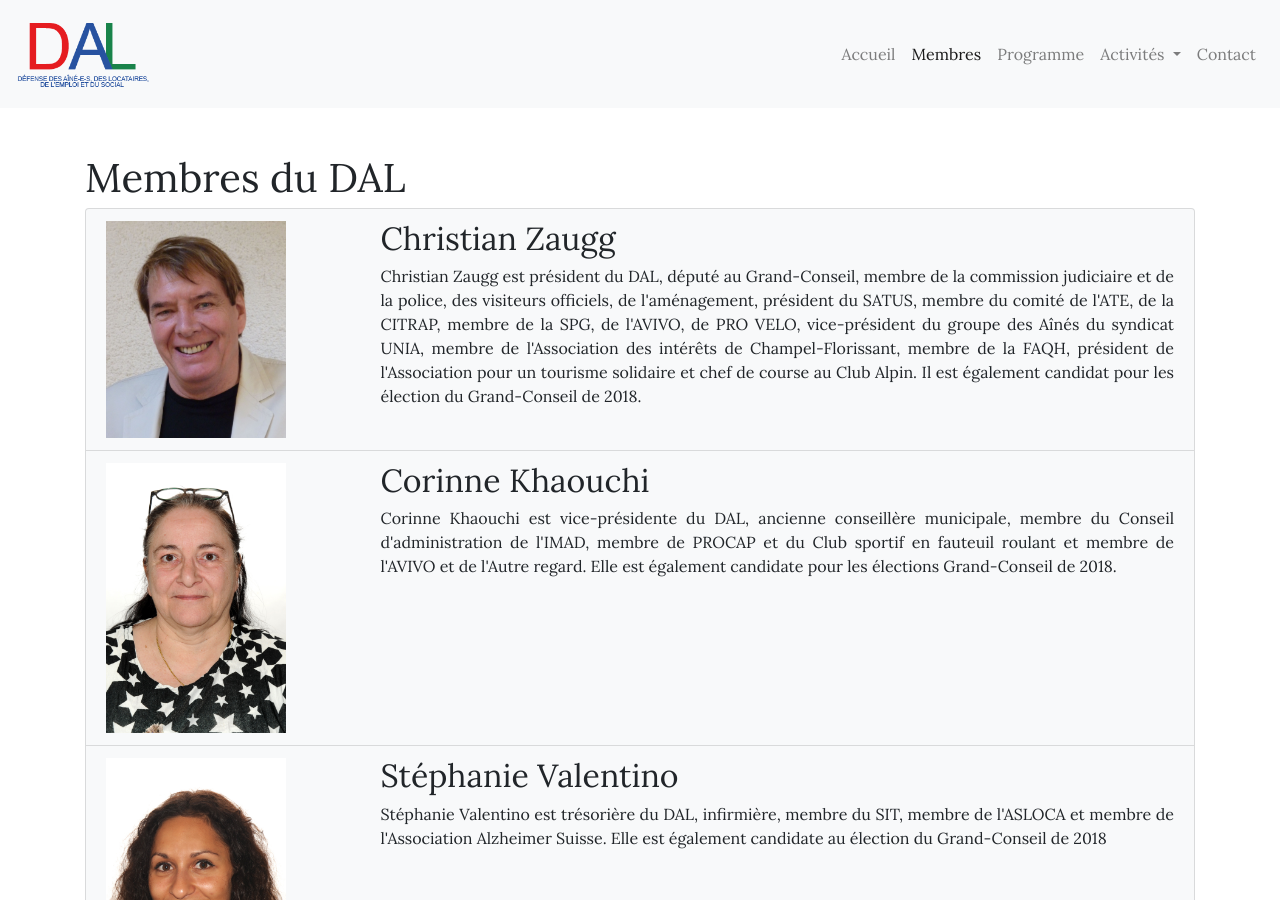
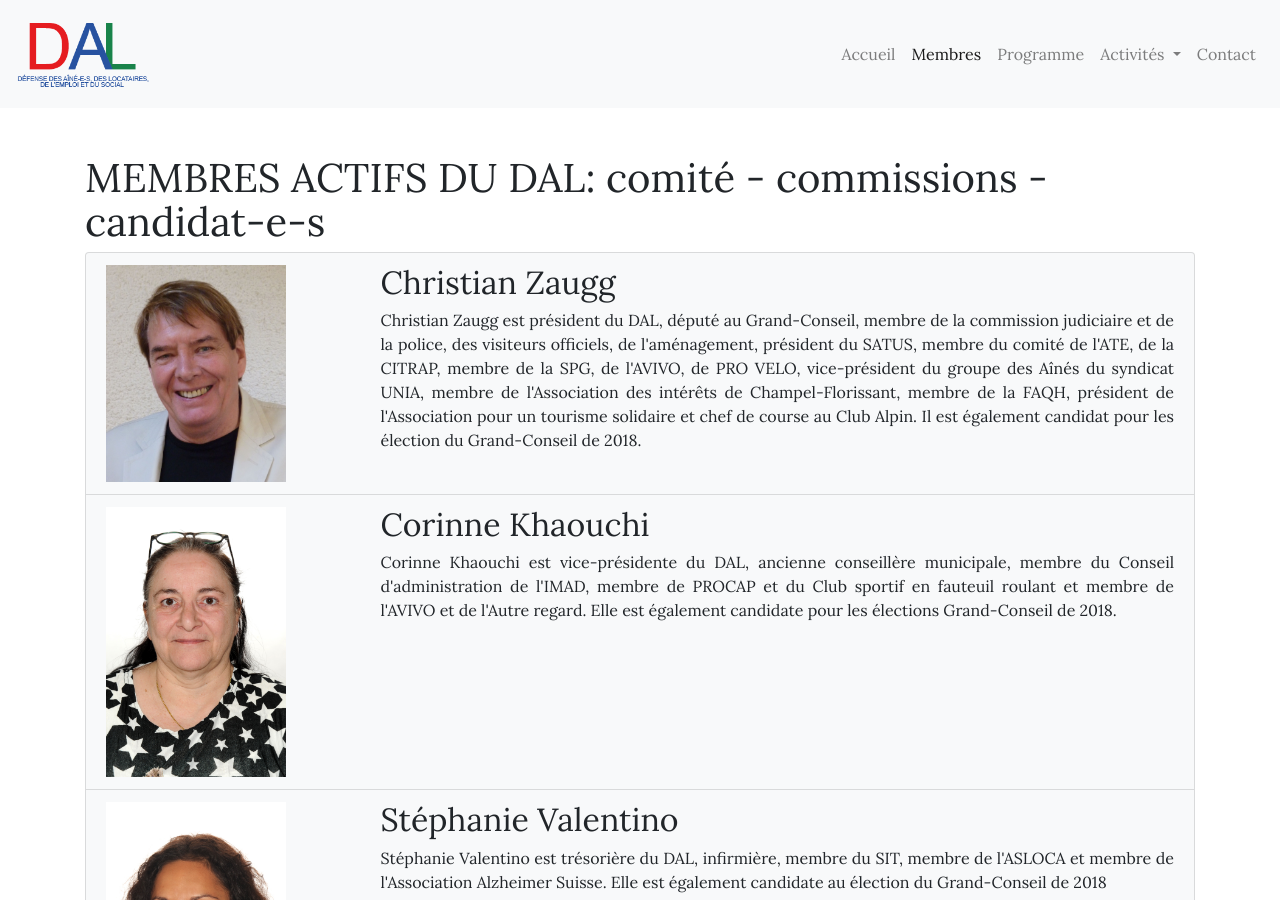
Before and after one commit to SimonNtz/DAL_web, a Jekyll site: the page built from membres/index.html, in a window 1280 px wide and 900 px high. Built offline with Jekyll 4.4.1, drawn with Linux system fonts in a browser that asks for light colours; nearby versions of some CDN libraries.

Commit message:
new member lead again

```diff
--- a/membres/index.html
+++ b/membres/index.html
@@ -2,7 +2,7 @@
 layout: default
 ---
 
-<h1>Membres du DAL</h1>
+<h1>MEMBRES ACTIFS DU DAL: comité - commissions - candidat-e-s</h1>
 
 <div class="list-group">
   {% for member in site.data.members %}
```
